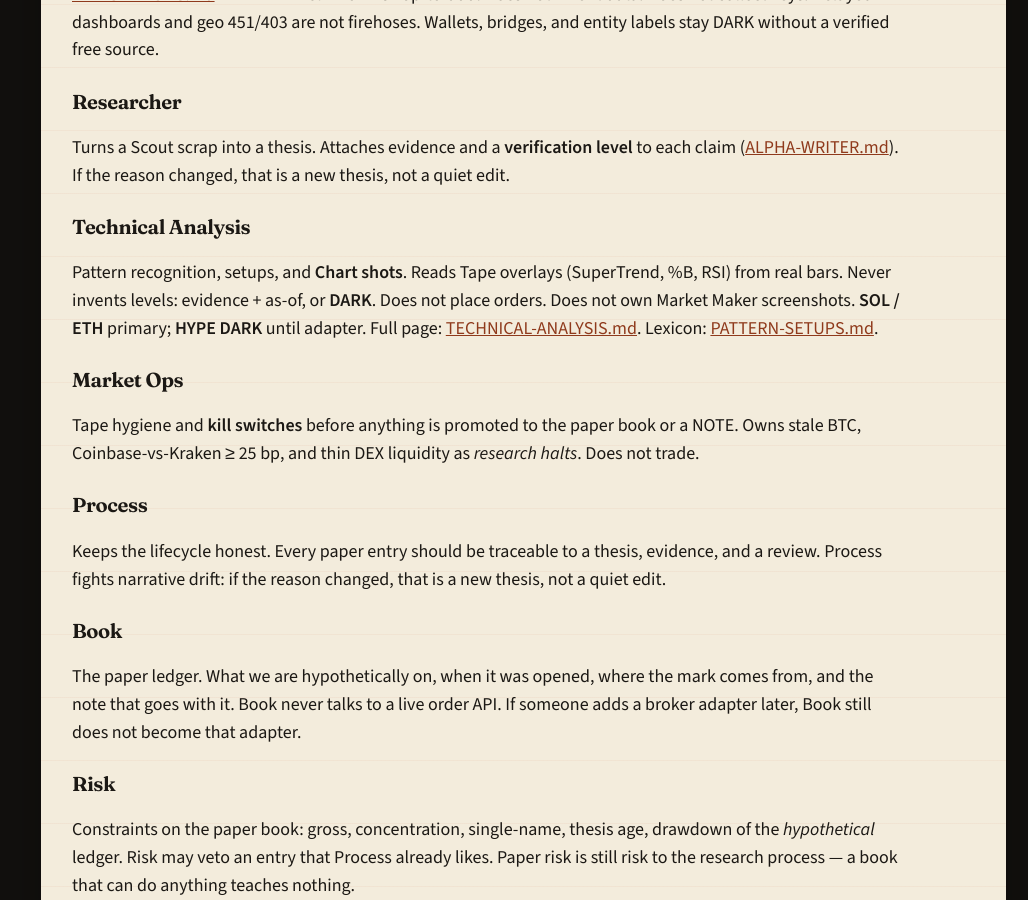
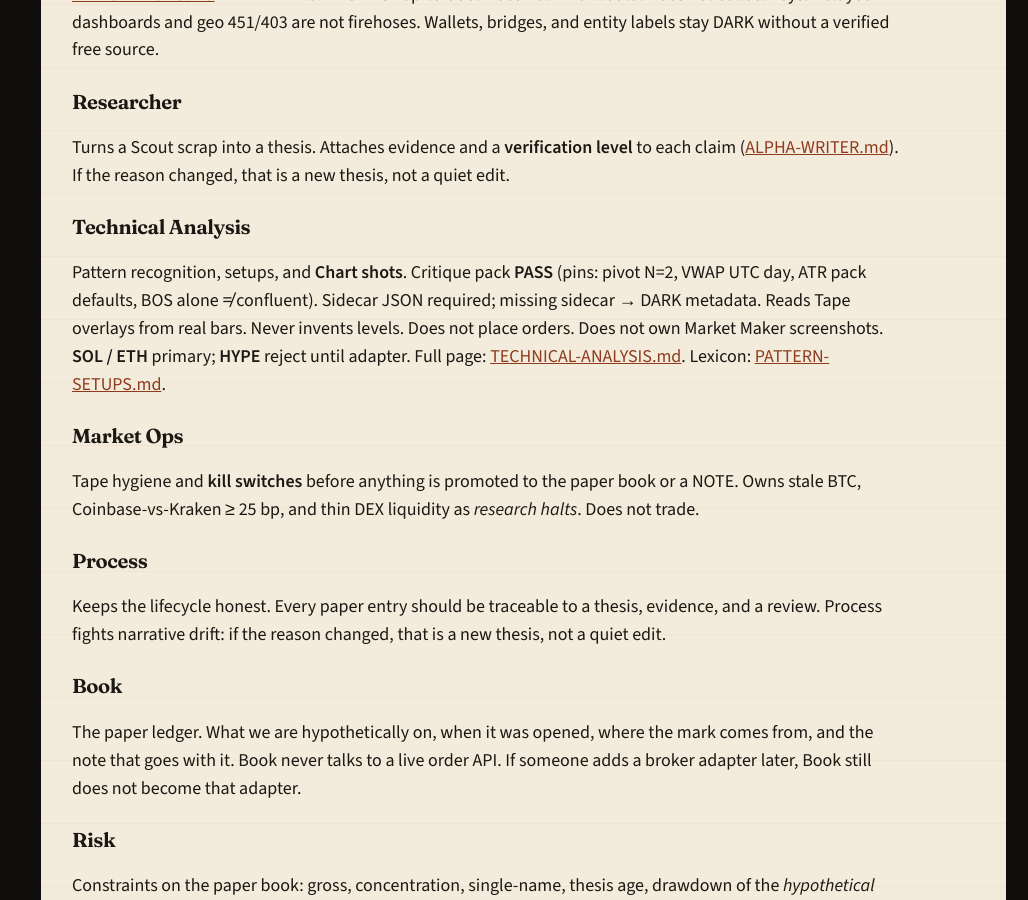
Before and after one commit to fh2fcr42z2-glitch/helix-community, a Jekyll site: the page built from docs/ARCHITECTURE.md, in a window 1280 px wide and 900 px high, scrolled down 2743 px. Shown: the whole window, without its empty margins (252-1280 px from the left). Built offline with Jekyll 4.4.1, drawn with Linux system fonts in a browser that asks for light colours.

Commit message:
docs: Architecture TA hat — critique PASS and sidecar DARK
Co-authored-by: fh2fcr42z2-glitch <fh2fcr42z2-glitch@users.noreply.github.com>

```diff
--- a/docs/ARCHITECTURE.md
+++ b/docs/ARCHITECTURE.md
@@ -88,7 +88,7 @@ Turns a Scout scrap into a thesis. Attaches evidence and a **verification level*
 
 ### Technical Analysis
 
-Pattern recognition, setups, and **Chart shots**. Reads Tape overlays (SuperTrend, %B, RSI) from real bars. Never invents levels: evidence + as-of, or **DARK**. Does not place orders. Does not own Market Maker screenshots. **SOL / ETH** primary; **HYPE DARK** until adapter. Full page: [TECHNICAL-ANALYSIS.md](TECHNICAL-ANALYSIS.md). Lexicon: [PATTERN-SETUPS.md](PATTERN-SETUPS.md).
+Pattern recognition, setups, and **Chart shots**. Critique pack **PASS** (pins: pivot N=2, VWAP UTC day, ATR pack defaults, BOS alone ≠ confluent). Sidecar JSON required; missing sidecar → DARK metadata. Reads Tape overlays from real bars. Never invents levels. Does not place orders. Does not own Market Maker screenshots. **SOL / ETH** primary; **HYPE** reject until adapter. Full page: [TECHNICAL-ANALYSIS.md](TECHNICAL-ANALYSIS.md). Lexicon: [PATTERN-SETUPS.md](PATTERN-SETUPS.md).
 
 ### Market Ops
 
```
